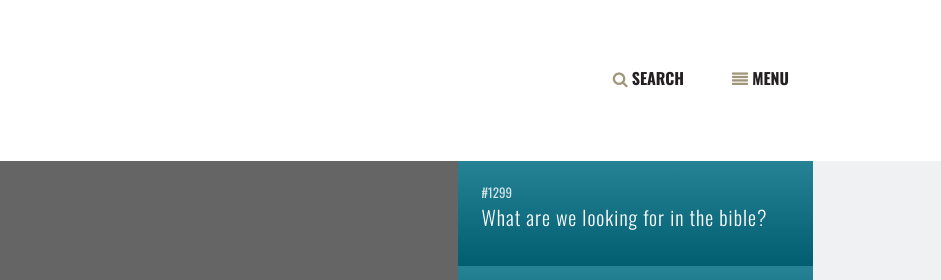
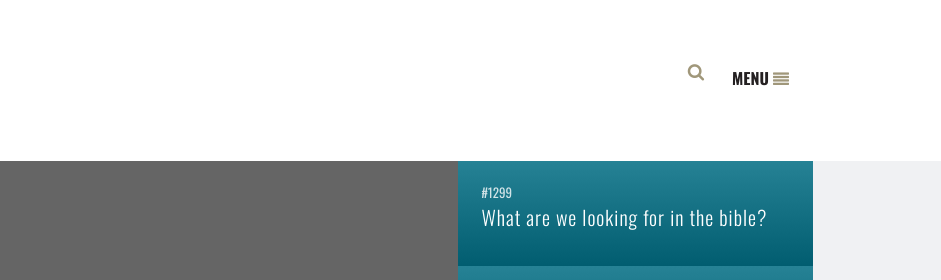
Before and after one commit to jgodbee/WHI, a plain HTML site: page elements.html in a window 1280 px wide. Shown: the top 280 px of the page, 339-1280 px from the left. Drawn offline with nearby package versions, Linux system fonts and the light colour scheme; placeholder pictures from the web are drawn by us; a web font is replaced by a local one.

Commit message:
Update elements.html

```diff
--- a/elements.html
+++ b/elements.html
@@ -10,16 +10,23 @@
 	<link rel="stylesheet" href="https://maxcdn.bootstrapcdn.com/font-awesome/4.5.0/css/font-awesome.min.css">
 	<link rel="stylesheet" href="css/normalize.css">
 	<link rel="stylesheet" href="css/skeleton.css">
+	<link rel="stylesheet" type="text/css" href="css/jetmenu.css">
 	<link rel="icon" type="image/png" href="images/favicon.png">
-	<link rel="stylesheet" type="text/css" href="css/jetmenu.css">
 </head>
 <body>
 	<header>
 		<div class="container">
 			<a id="logo" href="index.html"><img src="images/whitehorseinn-logo.jpg" alt="White Horse Inn" /></a>
+			<div id="search">
+			<form class="searchbox">
+		        <input type="search" placeholder="Search..." name="search" class="searchbox-input" onkeyup="buttonUp();" required>
+			        <input type="submit" class="searchbox-submit" value="GO">
+			        <span class="searchbox-icon"><i class="fa fa-search"></i></span>
+				</form>
+			</div>
 			<ul class="jetmenu">
 				<li class="right">
-					<a href="#"><i class="fa fa-align-justify"></i> Menu</a>
+					<a href="#">Menu <i class="fa fa-align-justify"></i></a>
 					<div class="megamenu full-width">
 						<div class="row">
 							<div class="col2">
@@ -111,7 +118,6 @@
 						</div>
 					</div>
 				</li>
-				<li class="right"><a href="#"><i class="fa fa-search"></i> Search</a></li>
 			</ul>
 		</div>
 	</header>
@@ -598,11 +604,6 @@
 	</footer>
 
 <script type="text/javascript" src="js/jquery-2.1.4.min.js"></script>
-<script type="text/javascript" src="js/jetmenu.js"></script>
-<script type="text/javascript">
-     jQuery(document).ready(function() {
-          $().jetmenu();
-     });
-</script>
+<script type="text/javascript" src="js/scripts.js"></script>
 </body>
 </html>
```
